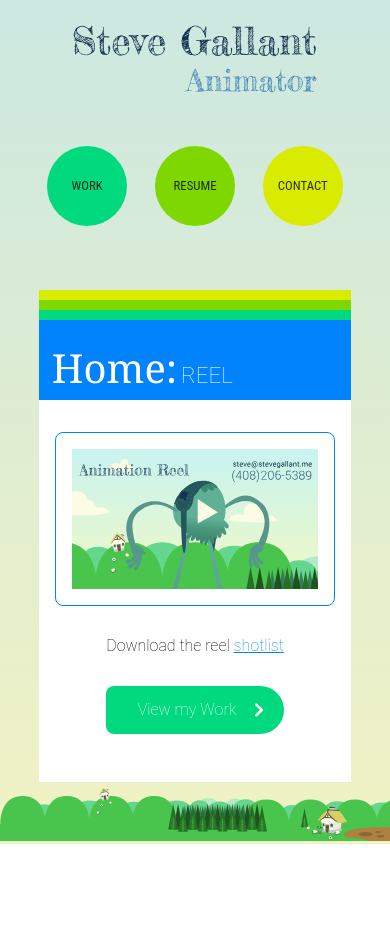
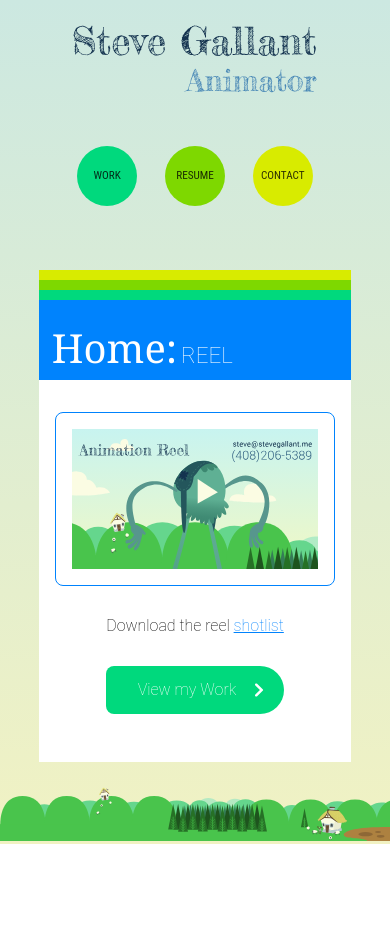
Before and after one commit to jaidetree/stevegallant.me, a PHP site: the page made by app/views/app.php in a window 390 px wide. Run offline with PHP 8.4, Linux system fonts and the light colour scheme; the template is opened without the code that fills it, so the values that code supplies are empty.

Commit message:
Shrunk nav.

```diff
--- a/static/sass/_layout.scss
+++ b/static/sass/_layout.scss
@@ -106,10 +106,10 @@
       li {
         margin-left: 1.5rem;
         a {
-          width: 80px;
-          height: 80px;
-          line-height: 80px;
-          font-size: 0.8em;
+          width: 60px;
+          height: 60px;
+          line-height: 60px;
+          font-size: 0.7em;
         }
       }
     }
```
Also changed, not shown: static/css/screen.css (+4 -4 lines), static/css/build/screen.css.
